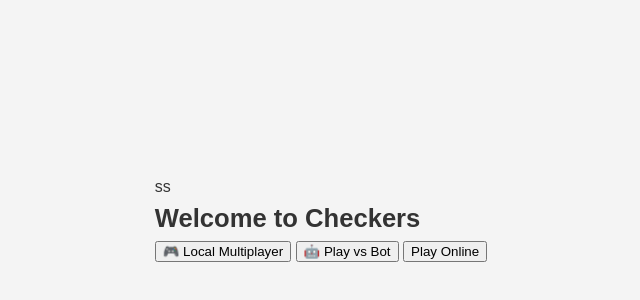
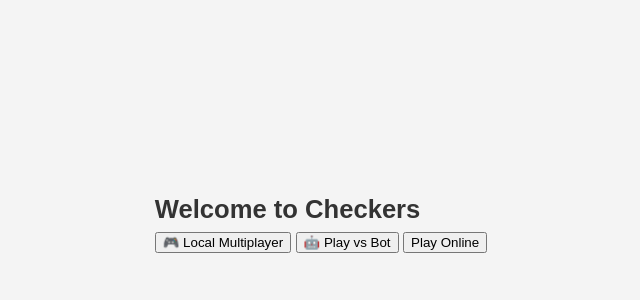
Before and after one commit to misstakes/Checker, a website: page checkers-online/client/index.html in a window 1280 px wide. Shown: the part 180-480 px from the top of the page, without its empty margins (319-959 px from the left). Drawn offline with Linux system fonts and the light colour scheme.

Commit message:
Update index.html

```diff
--- a/checkers-online/client/index.html
+++ b/checkers-online/client/index.html
@@ -6,7 +6,7 @@
   <link rel="stylesheet" href="style.css" />
 </head>
 <body>
-  <div class="landing-container">ss
+  <div class="landing-container">
     <h1>Welcome to Checkers</h1>
     <div class="mode-buttons">
       <button onclick="startGame('local')">🎮 Local Multiplayer</button>
```
